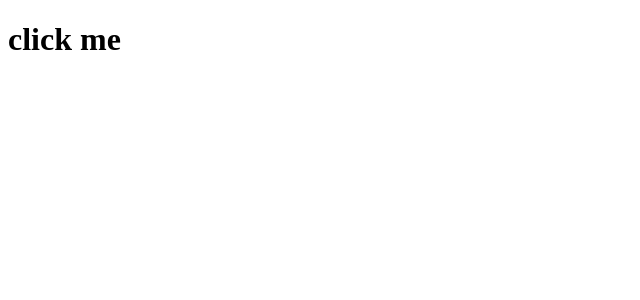
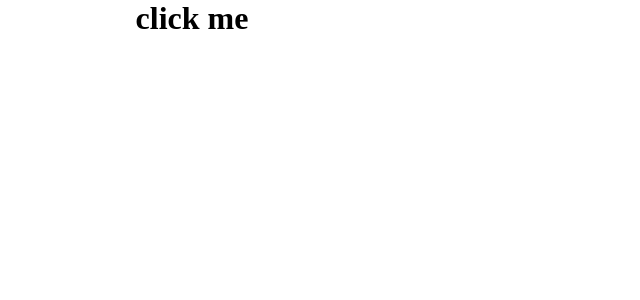
Before and after one commit to AtmaniChouaib22/cv-Builder, a React (Vite) app in the folder cv builder/: page / in a window 1280 px wide. Shown: the top 300 px of the page, without its empty margins (0-640 px from the left). Built offline with nearby package versions, Linux system fonts and the light colour scheme.

Commit message:
fixed some display bugs

```diff
--- a/cv builder/src/displayPersonal.jsx
+++ b/cv builder/src/displayPersonal.jsx
@@ -1,4 +1,5 @@
 function DispalyPersonal({fullname, email, phone, location}) {
+
     return (
         <div className="Display-personal">
             <div>{fullname}</div>
--- a/cv builder/src/pageLoad.jsx
+++ b/cv builder/src/pageLoad.jsx
@@ -1,6 +1,10 @@
+import { useState } from "react";
 import CreatePersonalInfo from "./personalInfo";
 
+
+
 export default function LoadPage() {
+
     return (
         <>
             <CreatePersonalInfo />
--- a/cv builder/src/personalInfo.jsx
+++ b/cv builder/src/personalInfo.jsx
@@ -5,23 +5,24 @@ import './styles.css'
 
 function CreatePersonalInfo() {
 
-    const [isOpen, setOpen] = useState(false);
-    const showBox = (e) => {
-        if (e.target.tagName !== 'INPUT') {
-            setOpen(!isOpen);
-        }
-    }
-
     const [personalInfo, setPersonalInfo] = useState({
         fullname: "",
         email: "",
         phone: "",
         location: ""
     });
+
     const handlePersonalChange = (e) => {
         //destructuring the event object and getting id,value
         const {id, value} = e.target ;
-        setPersonalInfo({...personalInfo, [id]: value})
+        setPersonalInfo((prevInfo =>({...prevInfo, [id]: value})))
+    }
+
+    const [isOpen, setOpen] = useState(false);
+    const showBox = (e) => {
+        if (e.target.tagName !== 'INPUT') {
+            setOpen(!isOpen);
+        }
     }
 
     const [submited, SetSubmited] = useState(false);
@@ -35,14 +36,14 @@ function CreatePersonalInfo() {
         <div className="Personal-wrapper">
             <h1 onClick={showBox}>click me</h1>
             <form className={`Personal-form ${isOpen ? "open" : ""}`} onSubmit={saveSubmit}>
-            <CreateInput id="fullname" type="text" label="Full Name" placeholder="Ryan Gosling" value={personalInfo.fullName} onChange={handlePersonalChange} />
+            <CreateInput id="fullname" type="text" label="Full Name" placeholder="Ryan Gosling" value={personalInfo.fullname} onChange={handlePersonalChange} />
             <CreateInput id="email" type="email" label="Email Adresse" placeholder="RyanGosling@gmail.com" value={personalInfo.email} onChange={handlePersonalChange} />
             <CreateInput id="phone" type="tel" label="Phone Number" placeholder="031 21 34" value={personalInfo.phone} onChange={handlePersonalChange} />
             <CreateInput id="location" type="text" label="Location" placeholder="London, UK" value={personalInfo.location} onChange={handlePersonalChange} />
             <button type="submit" id="submitpersonal">Save</button>
             </form>
         </div>
-        {submited && <DispalyPersonal {...personalInfo} />}
+        <DispalyPersonal {...personalInfo} />
         </>
     )
 }
--- a/cv builder/src/styles.css
+++ b/cv builder/src/styles.css
@@ -1,5 +1,26 @@
 * {
     box-sizing: border-box;
+    margin: 0;
+}
+#root {
+    display: grid;
+    grid-template-columns: 30% 1fr;
+    justify-items: center;
+    align-items: center;
+}
+.Resume {
+    width:  600px;
+    height:  700px;
+    background-color: antiquewhite;
+    box-shadow: rgba(50, 50, 93, 0.1) 0px 13px 27px -5px,
+    rgba(0, 0, 0, 0.25) 0px 8px 16px -8px;
+    margin: 40px;
+}
+.Display-personal {
+    background-color: aquamarine;
+}
+.Display-contact {
+
 }
 .Personal-wrapper {
     cursor: pointer;
```
